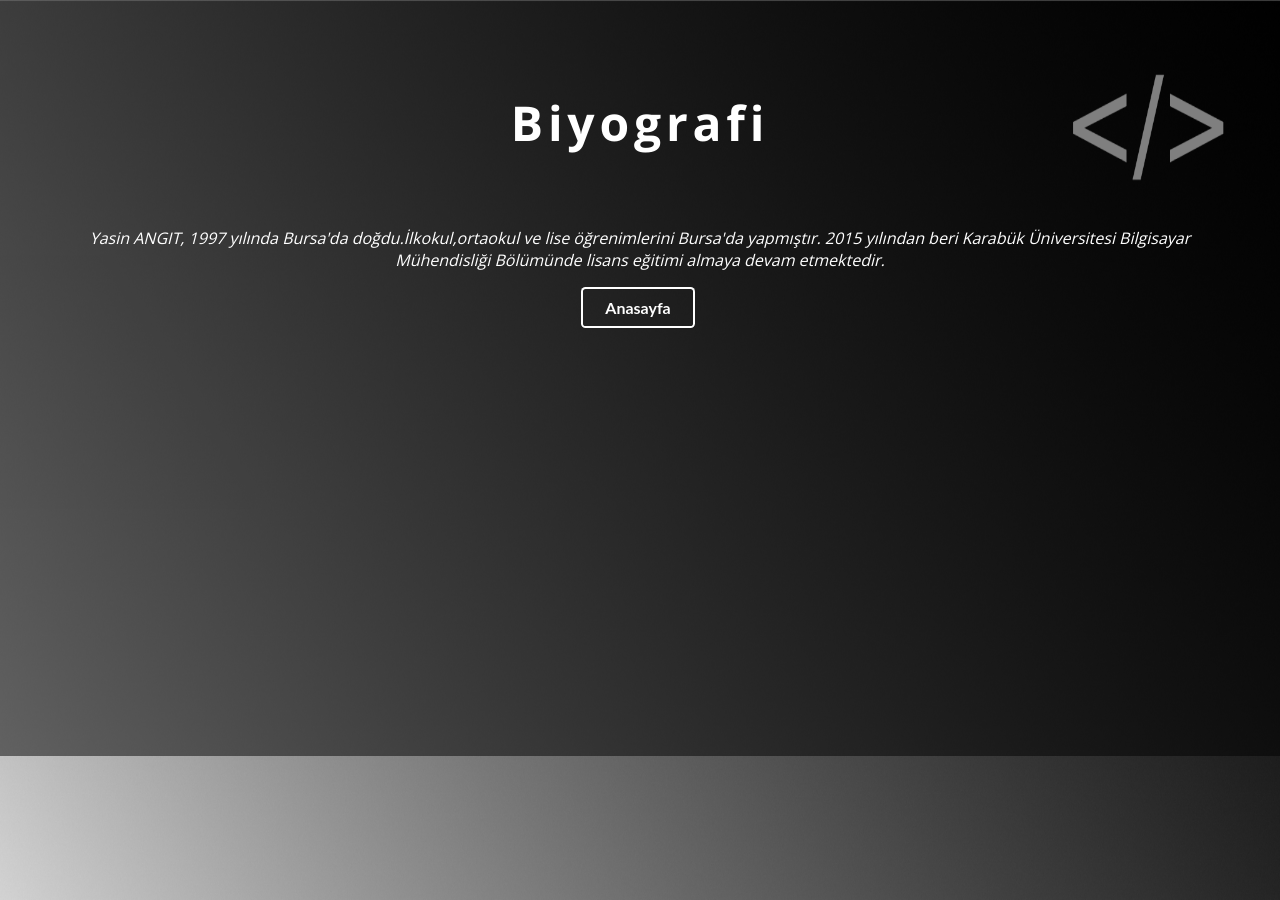
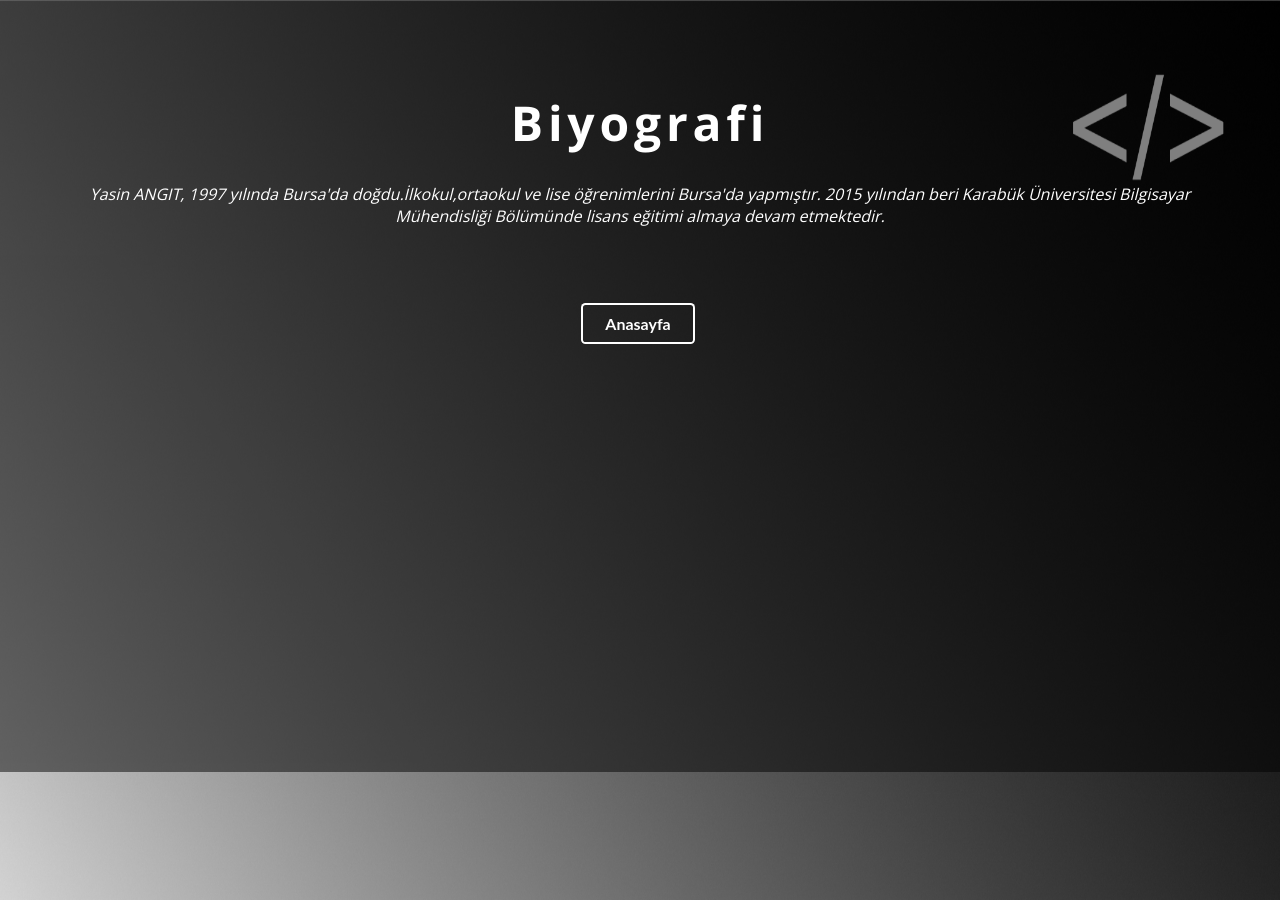
Before and after one commit to yasnangt/yasnangt.github.io, a Jekyll site: the page hakkımda.html, which Jekyll copies as it is, in a window 1280 px wide. Built offline with Jekyll 4.4.1, drawn with Linux system fonts in a browser that asks for light colours; nearby versions of some CDN libraries.

Commit message:
Update hakkımda.html

```diff
--- a/hakkımda.html
+++ b/hakkımda.html
@@ -24,13 +24,18 @@
             <img src="imgs/a.jpg" id="fullscreen">
          <div class="ui container">
 
-
-            <h1>Biyografi</h1>
+  <div id="table">
+  <div id="centeralign">
+    <h1>Biyografi</h1>
+    <p><i> <br><font color="white"> Yasin ANGIT, 1997 yılında Bursa'da doğdu.İlkokul,ortaokul ve lise öğrenimlerini Bursa'da yapmıştır.
+            2015 yılından beri Karabük Üniversitesi Bilgisayar Mühendisliği Bölümünde lisans eğitimi almaya devam
+            etmektedir. </i></br></font></p>
+  </div>
+</div>
+            <h1</h1>
             <br>
             <br>
-            <p class="wow zoomIn"> <i> <br><font color="white"> Yasin ANGIT, 1997 yılında Bursa'da doğdu.İlkokul,ortaokul ve lise öğrenimlerini Bursa'da yapmıştır.
-            2015 yılından beri Karabük Üniversitesi Bilgisayar Mühendisliği Bölümünde lisans eğitimi almaya devam
-            etmektedir. </i></br></font></p>
+            <p class="wow zoomIn"> </p>
          </div>
             <button class="ui inverted button"onclick="location.href='index.html'">Anasayfa</button>
 
```
